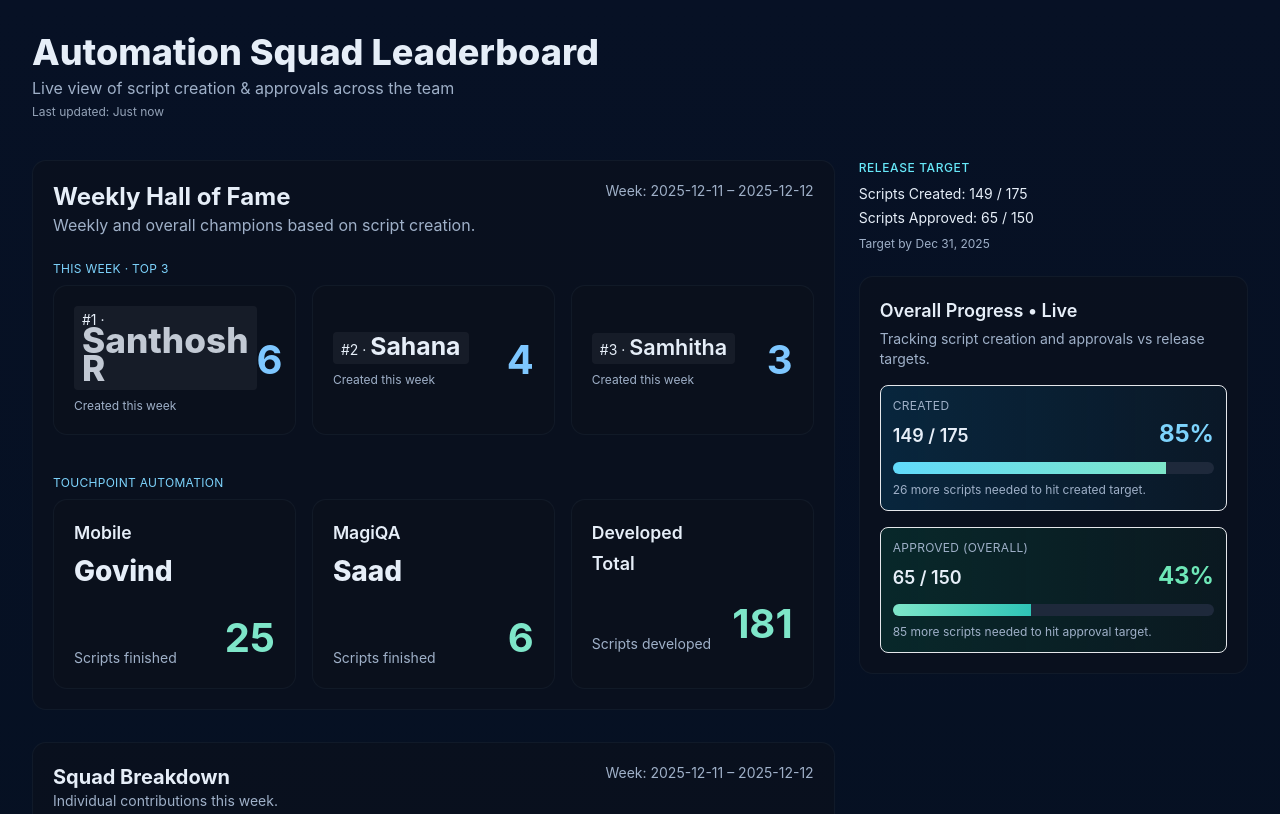
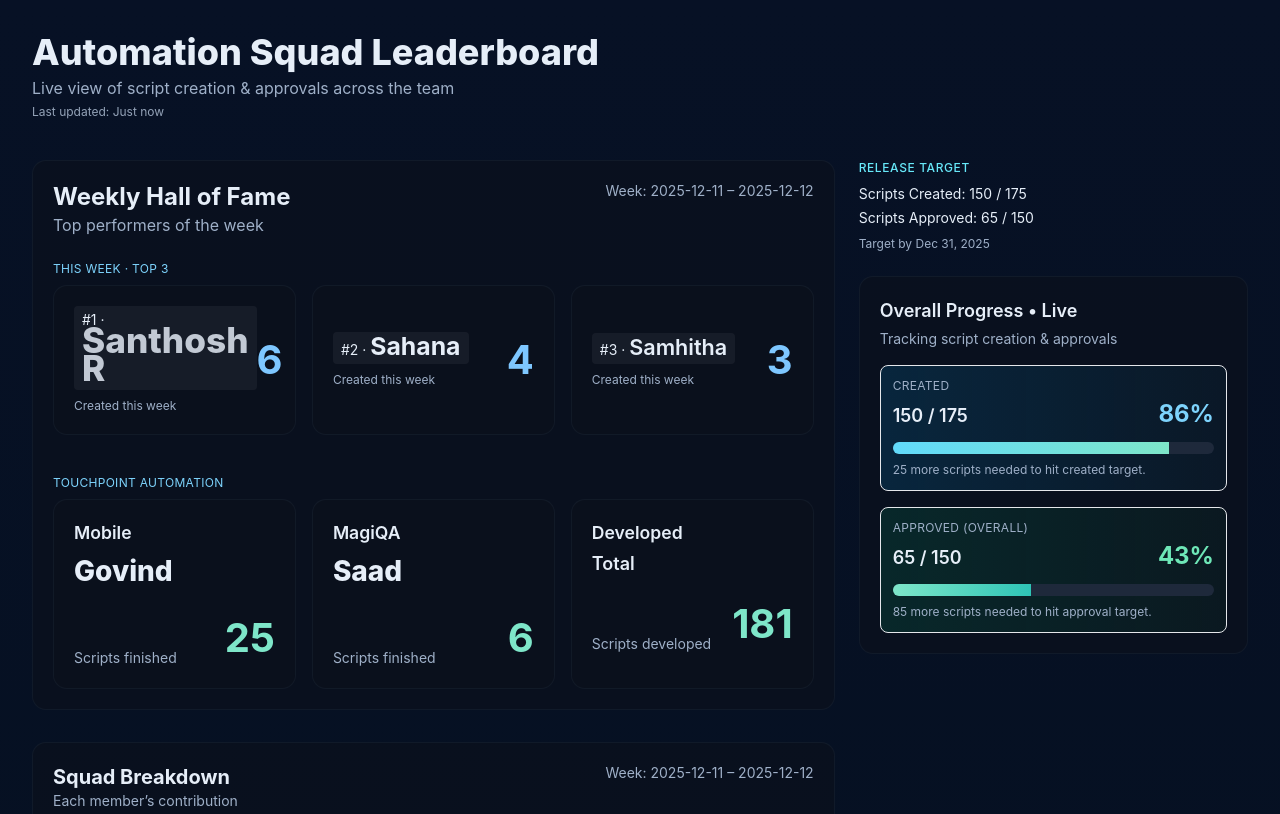
Before and after one commit to ramdas-u/leaderboard, a plain HTML site: page index.html in a window 1280 px wide. Shown: the top 814 px of the page. Drawn offline with nearby package versions, Linux system fonts and the light colour scheme.

Commit message:
Refactor comments and text in index.html
Updated various comments and adjusted text for clarity in index.html.

```diff
--- a/index.html
+++ b/index.html
@@ -22,6 +22,7 @@
     .big-number { font-size: 40px; font-weight: 700; color:#7ee6c9; }
     .big-number-blue { font-size: 40px; font-weight: 700; color:#7ec7ff; }
     .muted { color:#9fb0c8; }
+
     .avatar {
       width: 38px; height: 38px;
       border-radius: 50%;
@@ -31,12 +32,12 @@
       font-size:14px; font-weight:600; color:#9fb0c8;
     }
 
-    /* Top-3 name hierarchy */
+    /* Top-3 sizes */
     .top1-name { font-size: 2.2rem; font-weight: 800; }
     .top2-name { font-size: 1.55rem; font-weight: 700; }
     .top3-name { font-size: 1.35rem; font-weight: 600; }
 
-    /* Animate #1 performer */
+    /* #1 animation */
     .top1-animate {
       animation: pulse1 2.8s infinite ease-in-out;
     }
@@ -48,35 +49,20 @@
 
     /* Touchpoint names */
     .tp-name { font-size: 1.75rem; font-weight: 800; }
-
-    /* Touchpoint headings bigger */
     .tp-title { font-size: 1.1rem; font-weight: 600; }
 
-    /* LEAD badge */
-    .lead-badge {
-      background: #1ED760;
-      color: black;
-      font-size: 11px;
-      font-weight: 700;
-      padding: 3px 7px;
-      border-radius: 6px;
-      margin-left: 8px;
-    }
-
-    /* Invisible movement to keep Fire TV alive */
+    /* keep display alive */
     #keepalive-dot {
       position: fixed;
       width: 3px; height: 3px;
-      background: transparent;
       top: 0; left: 0;
+      opacity: 0;
       animation: moveDot 12s infinite linear;
-      pointer-events:none;
-      opacity:0;
     }
     @keyframes moveDot {
       0% { transform: translate(0,0); }
       25% { transform: translate(15px,4px); }
-      50% { transform: translate(30px,0px); }
+      50% { transform: translate(30px,0); }
       75% { transform: translate(15px,-4px); }
       100% { transform: translate(0,0); }
     }
@@ -104,7 +90,7 @@
         <div class="flex justify-between items-start">
           <div>
             <h2 class="text-2xl font-bold">Weekly Hall of Fame</h2>
-            <p class="muted">Weekly and overall champions based on script creation.</p>
+            <p class="muted">Top performers of the week</p>
           </div>
           <div class="muted text-sm" id="week-range"></div>
         </div>
@@ -160,7 +146,6 @@
             <div class="card">
               <div class="tp-title">Mobile</div>
               <div class="tp-name mt-1" id="mobile-name">—</div>
-              <div id="mobile-badge"></div>
 
               <div class="mt-4 flex items-end justify-between">
                 <span class="muted text-sm">Scripts finished</span>
@@ -172,7 +157,6 @@
             <div class="card">
               <div class="tp-title">MagiQA</div>
               <div class="tp-name mt-1" id="magiqa-name">—</div>
-              <div id="magiqa-badge"></div>
 
               <div class="mt-4 flex items-end justify-between">
                 <span class="muted text-sm">Scripts finished</span>
@@ -180,10 +164,11 @@
               </div>
             </div>
 
-            <!-- DEVELOPED -->
+            <!-- DEVELOPED TOTAL -->
             <div class="card">
               <div class="tp-title">Developed</div>
               <div class="text-lg font-semibold mt-1">Total</div>
+
               <div class="mt-4 flex items-end justify-between">
                 <span class="muted text-sm">Scripts developed</span>
                 <span class="big-number" id="developed-total">0</span>
@@ -192,14 +177,15 @@
 
           </div>
         </div>
+
       </div>
 
-      <!-- BREAKDOWN -->
+      <!-- SQUAD BREAKDOWN -->
       <div class="card">
         <div class="flex justify-between items-start mb-4">
           <div>
             <h2 class="text-xl font-bold">Squad Breakdown</h2>
-            <p class="muted text-sm">Individual contributions this week.</p>
+            <p class="muted text-sm">Each member’s contribution</p>
           </div>
           <div class="muted text-sm" id="week-range-2"></div>
         </div>
@@ -214,9 +200,10 @@
           <tbody id="breakdown-body"></tbody>
         </table>
       </div>
+
     </section>
 
-    <!-- RIGHT SIDE -->
+    <!-- RIGHT -->
     <aside class="space-y-6">
 
       <!-- RELEASE TARGET -->
@@ -230,35 +217,43 @@
       <!-- OVERALL PROGRESS -->
       <div class="card">
         <h3 class="text-lg font-semibold">Overall Progress • Live</h3>
-        <p class="muted text-sm mt-1">Tracking script creation and approvals vs release targets.</p>
+        <p class="muted text-sm mt-1">Tracking script creation & approvals</p>
 
+        <!-- CREATED -->
         <div class="mt-4 border rounded-lg p-3 bg-gradient-to-r from-sky-800/30 to-cyan-800/10">
           <div class="muted text-xs uppercase tracking-wide">Created</div>
           <div class="flex items-baseline justify-between mt-1">
             <div class="text-lg font-semibold" id="created-numbers">0 / 0</div>
             <div class="text-2xl font-bold text-sky-300" id="created-percent">0%</div>
           </div>
+
           <div class="mt-3 h-3 bg-slate-800 rounded-full overflow-hidden">
             <div id="created-bar" style="height:100%;width:0%;background:linear-gradient(90deg,#61dafb,#7ee6c9);"></div>
           </div>
+
           <div class="muted text-xs mt-2" id="created-more"></div>
         </div>
 
+        <!-- APPROVED -->
         <div class="mt-4 border rounded-lg p-3 bg-gradient-to-r from-emerald-800/30 to-green-800/10">
           <div class="muted text-xs uppercase tracking-wide">Approved (Overall)</div>
           <div class="flex items-baseline justify-between mt-1">
             <div class="text-lg font-semibold" id="approved-numbers">0 / 0</div>
             <div class="text-2xl font-bold text-emerald-300" id="approved-percent">0%</div>
           </div>
+
           <div class="mt-3 h-3 bg-slate-800 rounded-full overflow-hidden">
             <div id="approved-bar" style="height:100%;width:0%;background:linear-gradient(90deg,#7ee6c9,#2ec4b6);"></div>
           </div>
+
           <div class="muted text-xs mt-2" id="approved-more"></div>
         </div>
 
       </div>
+
     </aside>
   </main>
+
 </div>
 
 <script>
@@ -274,9 +269,7 @@ function timeAgo(date) {
 }
 
 async function loadData() {
-  const res = await fetch('./count.json?_=' + Date.now(), {
-  cache: "no-store"
-  });
+  const res = await fetch('./count.json?_=' + Date.now(), {cache: "no-store"});
   const data = await res.json();
 
   /* TIME AGO */
@@ -296,15 +289,14 @@ async function loadData() {
   const sorted = team.slice().sort((a,b) => n(b.todayCreated) - n(a.todayCreated));
 
   /* TOP 3 */
-  const top = sorted;
-  el('week1-name').textContent = top[0]?.name || '—';
-  el('week1-count').textContent = n(top[0]?.todayCreated);
+  el('week1-name').textContent = sorted[0]?.name || '—';
+  el('week1-count').textContent = n(sorted[0]?.todayCreated);
 
-  el('week2-name').textContent = top[1]?.name || '—';
-  el('week2-count').textContent = n(top[1]?.todayCreated);
+  el('week2-name').textContent = sorted[1]?.name || '—';
+  el('week2-count').textContent = n(sorted[1]?.todayCreated);
 
-  el('week3-name').textContent = top[2]?.name || '—';
-  el('week3-count').textContent = n(top[2]?.todayCreated);
+  el('week3-name').textContent = sorted[2]?.name || '—';
+  el('week3-count').textContent = n(sorted[2]?.todayCreated);
 
   /* TOUCHPOINT */
   const mobile = data.touchpoints?.mobile || {};
@@ -317,10 +309,8 @@ async function loadData() {
   el('magiqa-name').textContent = magiqa.name || '—';
   el('magiqa-finished').textContent = n(magiqa.finished);
 
-
-  /* DEVELOPED TOTAL */
-  el('developed-total').textContent =
-    developed + n(mobile.finished) + n(magiqa.finished);
+  const totalDev = developed + n(mobile.finished) + n(magiqa.finished);
+  el('developed-total').textContent = totalDev;
 
   /* BREAKDOWN */
   const tbody = el('breakdown-body');
@@ -342,30 +332,31 @@ async function loadData() {
 
   /* RELEASE TARGET */
   const g = data.goals || {};
-  const totalCreated = sorted.reduce((s,m)=>s+n(m.totalCreated),0);
+  const targetCreated = n(g.targetCreated);
+  const targetApproved = n(g.targetApproved);
 
-  el('rt-created').textContent = `${totalCreated} / ${n(g.targetCreated)}`;
-  el('rt-approved').textContent = `${n(g.currentApproved)} / ${n(g.targetApproved)}`;
+  // NEW calculation — created = developed.totalDeveloped
+  const totalCreated = developed;
+
+  el('rt-created').textContent = `${totalCreated} / ${targetCreated}`;
+  el('rt-approved').textContent = `${n(g.currentApproved)} / ${targetApproved}`;
   el('rt-deadline').textContent = g.deadline || '—';
 
   /* OVERALL PROGRESS */
-  const targetCreated = n(g.targetCreated);
-  const targetApproved = n(g.targetApproved);
-
   el('created-numbers').textContent = `${totalCreated} / ${targetCreated}`;
-  const createdPct = targetCreated ? Math.round(totalCreated/targetCreated*100) : 0;
+  const createdPct = targetCreated ? Math.round(totalCreated/targetCreated * 100) : 0;
   el('created-percent').textContent = createdPct + "%";
   el('created-bar').style.width = Math.min(createdPct,100) + "%";
-  el('created-more').textContent = Math.max(0,targetCreated-totalCreated) +
-    " more scripts needed to hit created target.";
+  el('created-more').textContent =
+    Math.max(0, targetCreated - totalCreated) + " more scripts needed to hit created target.";
 
   const approvedOverall = n(g.currentApproved);
   el('approved-numbers').textContent = `${approvedOverall} / ${targetApproved}`;
-  const approvedPct = targetApproved ? Math.round(approvedOverall/targetApproved*100) : 0;
+  const approvedPct = targetApproved ? Math.round(approvedOverall/targetApproved * 100) : 0;
   el('approved-percent').textContent = approvedPct + "%";
   el('approved-bar').style.width = Math.min(approvedPct,100) + "%";
-  el('approved-more').textContent = Math.max(0,targetApproved-approvedOverall) +
-    " more scripts needed to hit approval target.";
+  el('approved-more').textContent =
+    Math.max(0, targetApproved - approvedOverall) + " more scripts needed to hit approval target.";
 }
 
 loadData();
```
